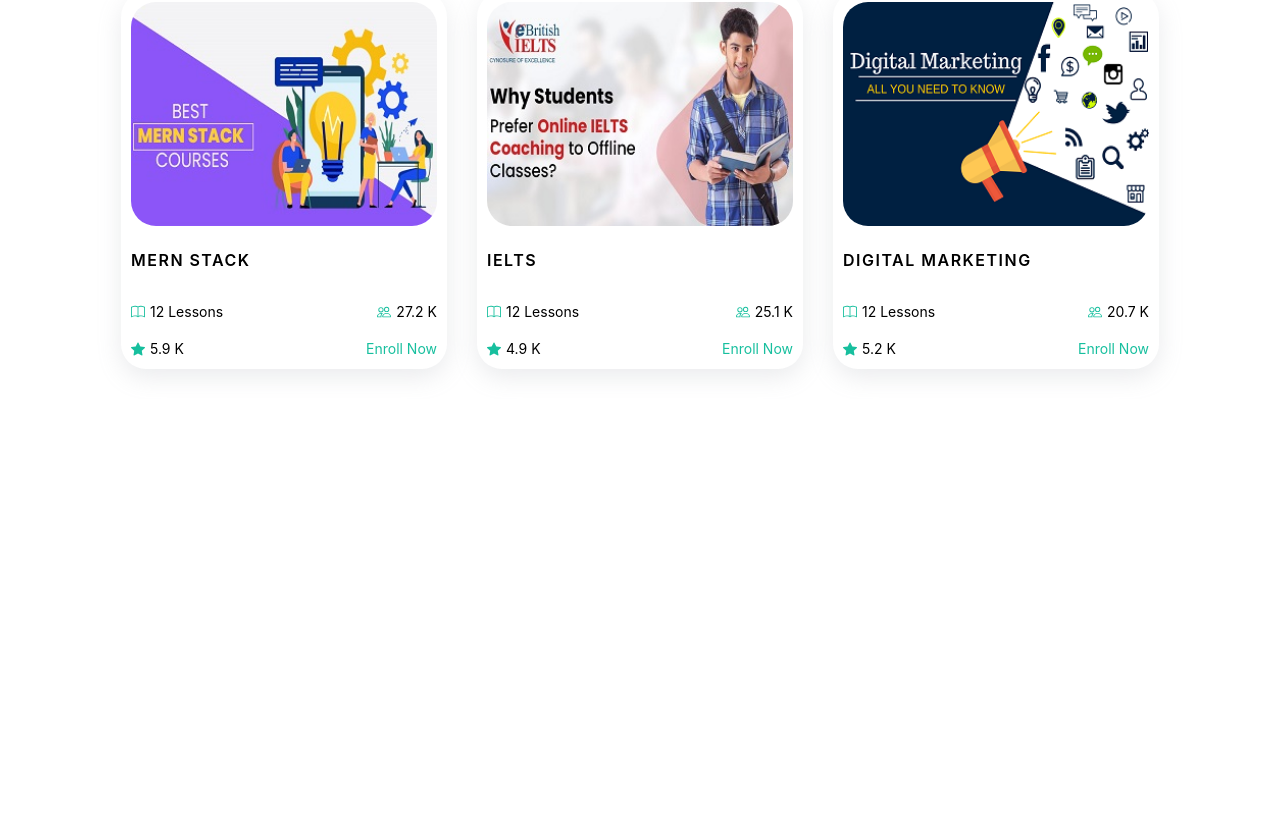
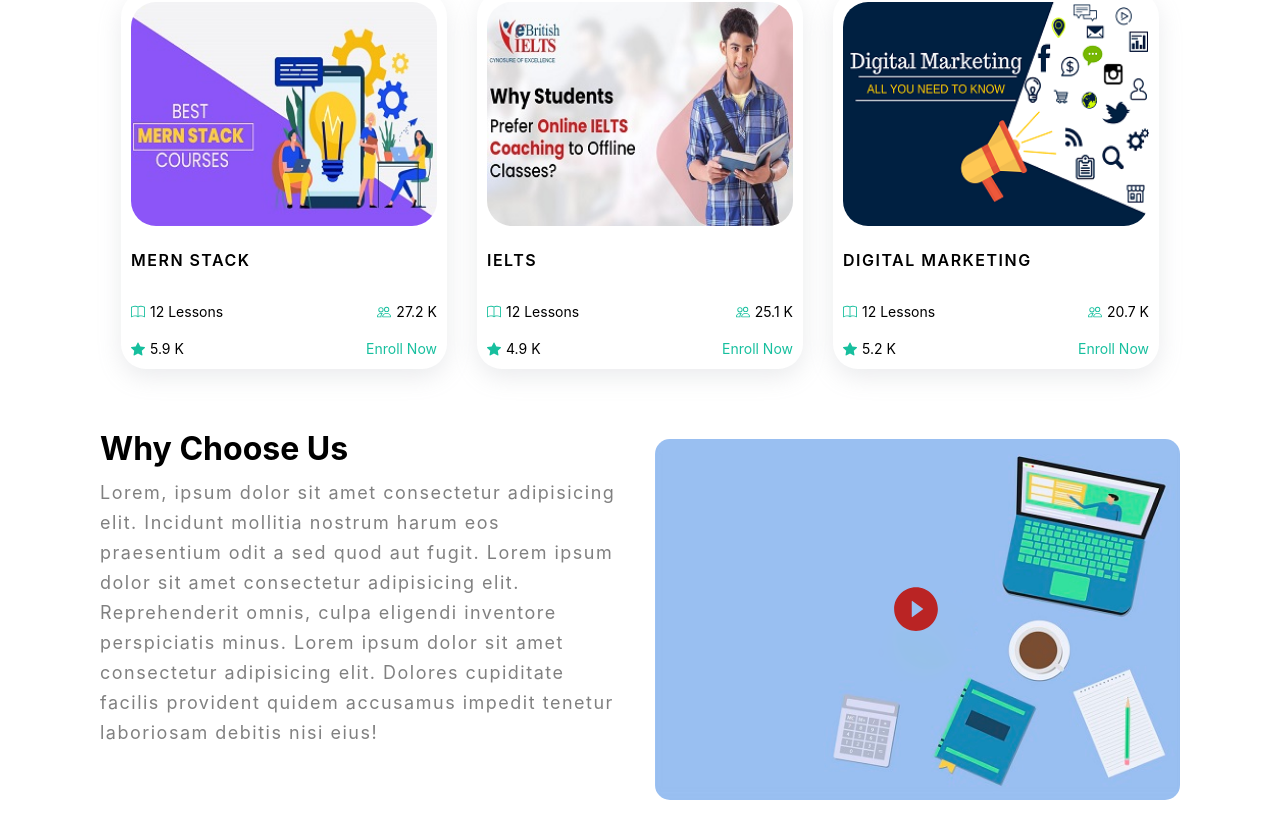
Before and after one commit to webfaisalbd/e-learning-react-app, a React (Create React App) app: page / in a window 1280 px wide. Shown: the part 1639-2478 px from the top of the page. Before the commit the page ends 2038 px from the top, so only its background shows below. Built offline with nearby package versions, Linux system fonts and the light colour scheme.

Commit message:
why choose us section added

```diff
--- a/package.json
+++ b/package.json
@@ -10,6 +10,7 @@
     "react-countup": "^6.4.1",
     "react-dom": "^18.2.0",
     "react-icons": "^4.7.1",
+    "react-player": "^2.11.2",
     "react-scripts": "5.0.1",
     "react-slick": "^0.29.0",
     "slick-carousel": "^1.8.1",
--- a/src/App.js
+++ b/src/App.js
@@ -1,5 +1,6 @@
 import './App.css';
 import AboutUs from './components/AboutUs/AboutUs';
+import ChooseUs from './components/ChooseUs/ChooseUs';
 import CourseNameSlider from './components/CourseNameSlider/CourseNameSlider';
 import HeroSection from './components/HeroSection/HeroSection';
 import NavBar from './components/NavBar/NavBar';
@@ -13,6 +14,7 @@
       <CourseNameSlider />
       <AboutUs />
       <PopularCourses />
+      <ChooseUs />
     </div>
   );
 }
--- /dev/null
+++ b/src/components/ChooseUs/ChooseUs.js
@@ -0,0 +1,40 @@
+import React, { useState } from 'react'
+import './ChooseUs.js.css'
+
+import { AiFillPlayCircle } from 'react-icons/ai'
+
+import chooseUs from './chooseUs.png';
+
+import ReactPlayer from 'react-player';
+
+
+const ChooseUs = () => {
+    const [play, setPlay] = useState(false);
+    // console.log(play);
+    return (
+        <div className='chooseUs_container'>
+            <div className="chooseUs_content">
+                <div>
+                    <div className="chooseUs_title">
+                        <h2>Why Choose Us</h2>
+                    </div>
+                    <div className="chooseUs_description">
+                        <p>Lorem, ipsum dolor sit amet consectetur adipisicing elit. Incidunt mollitia nostrum harum eos praesentium odit a sed quod aut fugit. Lorem ipsum dolor sit amet consectetur adipisicing elit. Reprehenderit omnis, culpa eligendi inventore perspiciatis minus. Lorem ipsum dolor sit amet consectetur adipisicing elit. Dolores cupiditate facilis provident quidem accusamus impedit tenetur laboriosam debitis nisi eius!</p>
+                    </div>
+                </div>
+            </div>
+            <div className="chooseUs_image">
+                {
+                    play ? <ReactPlayer controls url='https://youtu.be/ZstzwKbHdUA' width="100%" height="100%" /> : <img src={chooseUs} alt="" />
+                }
+                <div className='player_btn'>
+                    {
+                        !play && <AiFillPlayCircle className='player' onClick={() => setPlay(!play)} />
+                    }
+                </div>
+            </div>
+        </div>
+    )
+}
+
+export default ChooseUs
--- /dev/null
+++ b/src/components/ChooseUs/ChooseUs.js.css
@@ -0,0 +1,82 @@
+:root {
+    --font-color: #0A2B1E;
+    --green-color: #17BF9E;
+    --white-color: #ffffff;
+    --black-color: #000000;
+    --linkedIn-color: #0072b1;
+}
+
+.chooseUs_container {
+    margin: 50px 0;
+
+    display: flex;
+    gap: 30px;
+}
+
+.chooseUs_content {
+    display: flex;
+    flex-basis: 50%;
+
+    /* border: 1px solid black; */
+}
+
+.chooseUs_image {
+    display: flex;
+    flex-basis: 50%;
+
+    /* border: 1px solid black; */
+}
+
+.chooseUs_title h2 {
+    font-size: 32px;
+    margin: 10px 0;
+}
+
+.chooseUs_description p {
+    margin: 10px 0;
+    color: gray;
+    font-size: 18px;
+    letter-spacing: 1.5px;
+    line-height: 30px;
+}
+
+.player {
+    color: rgb(186, 36, 36);
+    font-size: 50px;
+    cursor: pointer;
+}
+
+.player:hover {
+    /* color: var(--green-color); */
+    color: var(--black-color);
+}
+
+.player_btn {
+    position: absolute;
+    top: 40%;
+    left: 45%;
+    z-index: 333;
+}
+
+.chooseUs_image {
+    margin-top: 20px;
+    border-radius: 15px;
+
+    position: relative;
+
+    min-height: 354px;
+    max-height: 361px;
+}
+
+.chooseUs_image img {
+    width: 100%;
+
+    border-radius: 15px;
+}
+
+@media (max-width: 1000px) {
+    .chooseUs_container {
+        display: flex;
+        flex-direction: column;
+    }
+}
--- a/src/components/PopularCourses/PopularCourses.js
+++ b/src/components/PopularCourses/PopularCourses.js
@@ -4,7 +4,7 @@
 import { BsBook, BsPeople, BsStarFill } from 'react-icons/bs';
 
 import courseData from '../../courseData/courseData';
-console.log(courseData);
+// console.log(courseData);
 
 const PopularCourses = () => {
   return (
@@ -23,7 +23,7 @@
           })
             .slice(0, 3)
             .map((singleCourse) => {
-              return <div className="single_card">
+              return <div key={singleCourse.id} className="single_card">
                 <div className="single_card_img">
                   <img src={singleCourse.imgUrl} alt="" />
                 </div>
```
Also changed, not shown: src/components/ChooseUs/chooseUs.png (added), 1 other file (tests, documents, lock files or other folders).
